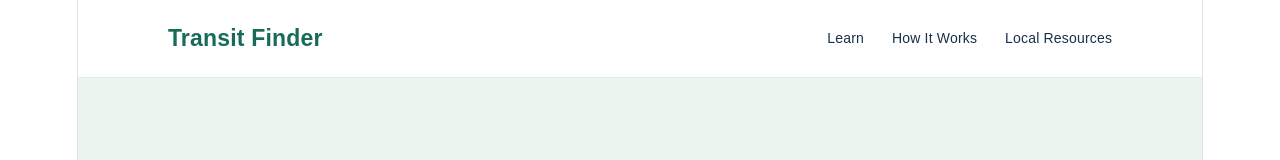
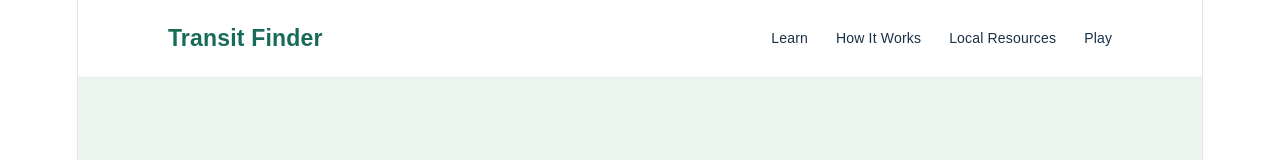
Before and after one commit to rhasty2004/4140Group2Project, a React (Vite) app in the folder bus-website/: page / in a window 1280 px wide. Shown: the top 160 px of the page. Built offline with nearby package versions, Linux system fonts and the light colour scheme.

Commit message:
added the reference to a games section

```diff
--- a/bus-website/src/App.jsx
+++ b/bus-website/src/App.jsx
@@ -141,6 +141,7 @@ function HomePage() {
           <a href="#learn">Learn</a>
           <a href="#how-it-works">How It Works</a>
           <a href="#resources">Local Resources</a>
+          <a href='#Games'>Play</a>
         </div>
       </nav>
 
```
